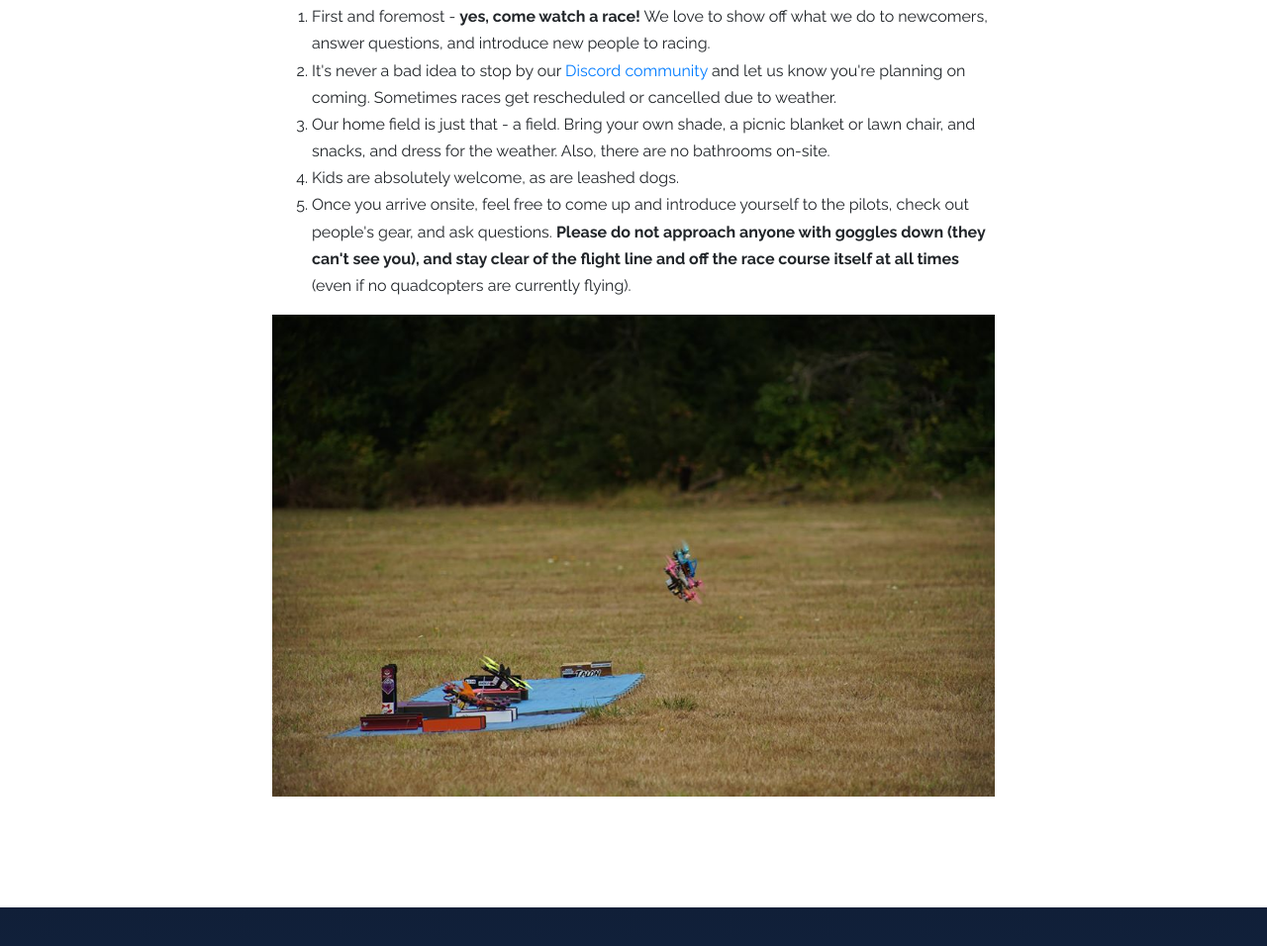
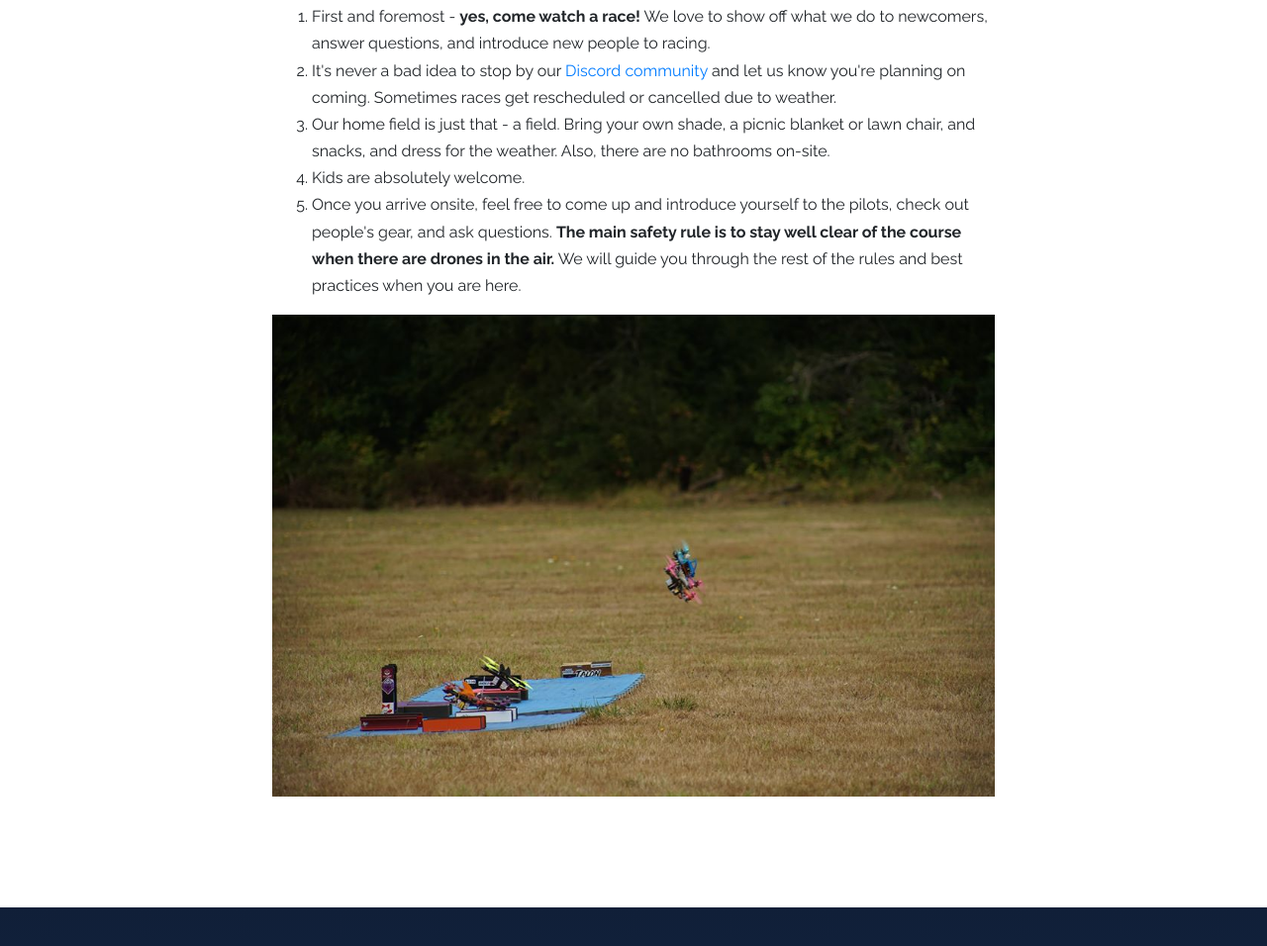
Before and after one commit to CharlesSampson/nwfpv.github.io, a plain HTML site: page index.html in a window 1280 px wide. Shown: the part 3018-3974 px from the top of the page at 99% size. Drawn offline with Linux system fonts and the light colour scheme; files whose address does not match are found by name.

Commit message:
content updates

```diff
--- a/index.html
+++ b/index.html
@@ -126,8 +126,8 @@
                 <li>First and foremost - <strong>yes, come watch a race!</strong> We love to show off what we do to newcomers, answer questions, and introduce new people to racing.</li>
                 <li>It's never a bad idea to stop by our <a href="#community-section">Discord community</a> and let us know you're planning on coming. Sometimes races get rescheduled or cancelled due to weather.</li>
                 <li>Our home field is just that - a field. Bring your own shade, a picnic blanket or lawn chair, and snacks, and dress for the weather. Also, there are no bathrooms on-site.</li>
-                <li>Kids are absolutely welcome, as are leashed dogs.</li>
-                <li>Once you arrive onsite, feel free to come up and introduce yourself to the pilots, check out people's gear, and ask questions. <strong>Please do not approach anyone with goggles down (they can't see you), and stay clear of the flight line and off the race course itself at all times</strong> (even if no quadcopters are currently flying).</li>
+                <li>Kids are absolutely welcome.</li>
+                <li>Once you arrive onsite, feel free to come up and introduce yourself to the pilots, check out people's gear, and ask questions. <strong>The main safety rule is to stay well clear of the course when there are drones in the air.</strong> We will guide you through the rest of the rules and best practices when you are here.</li>
               </ol>
             </div>
           </div>
```
